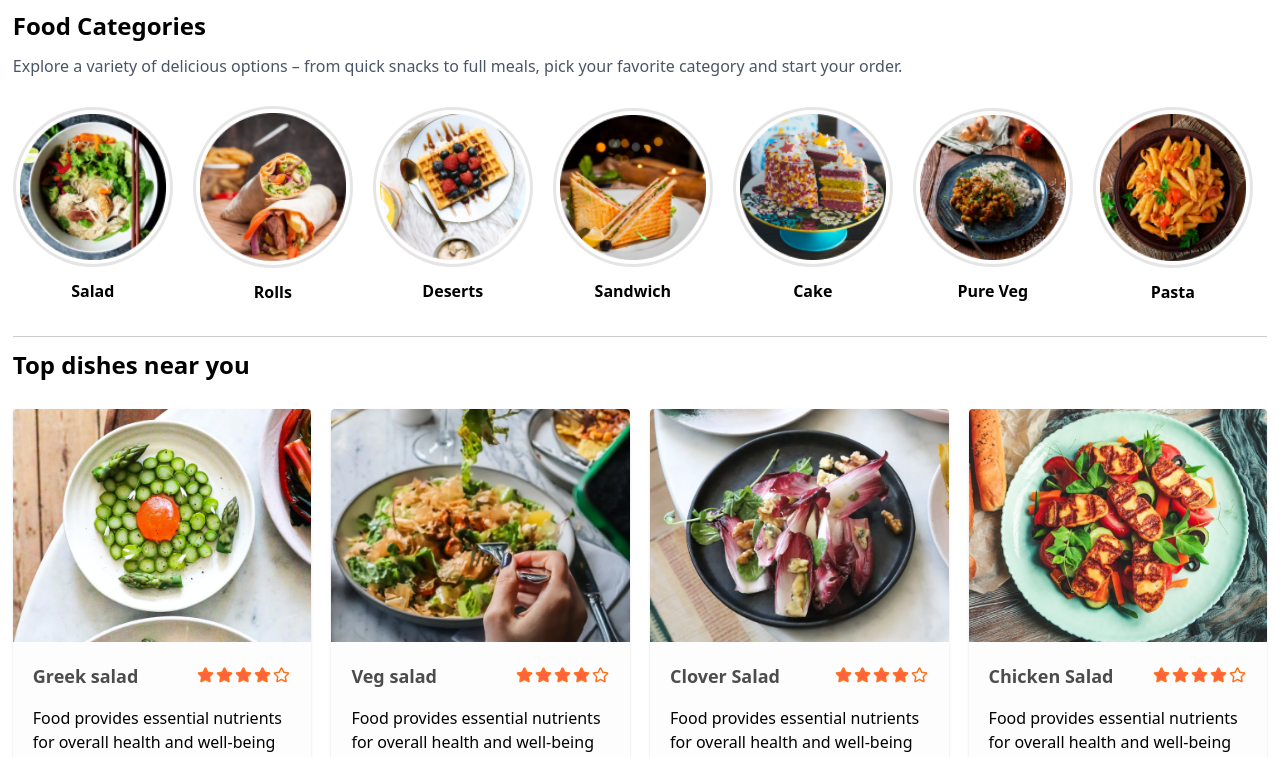
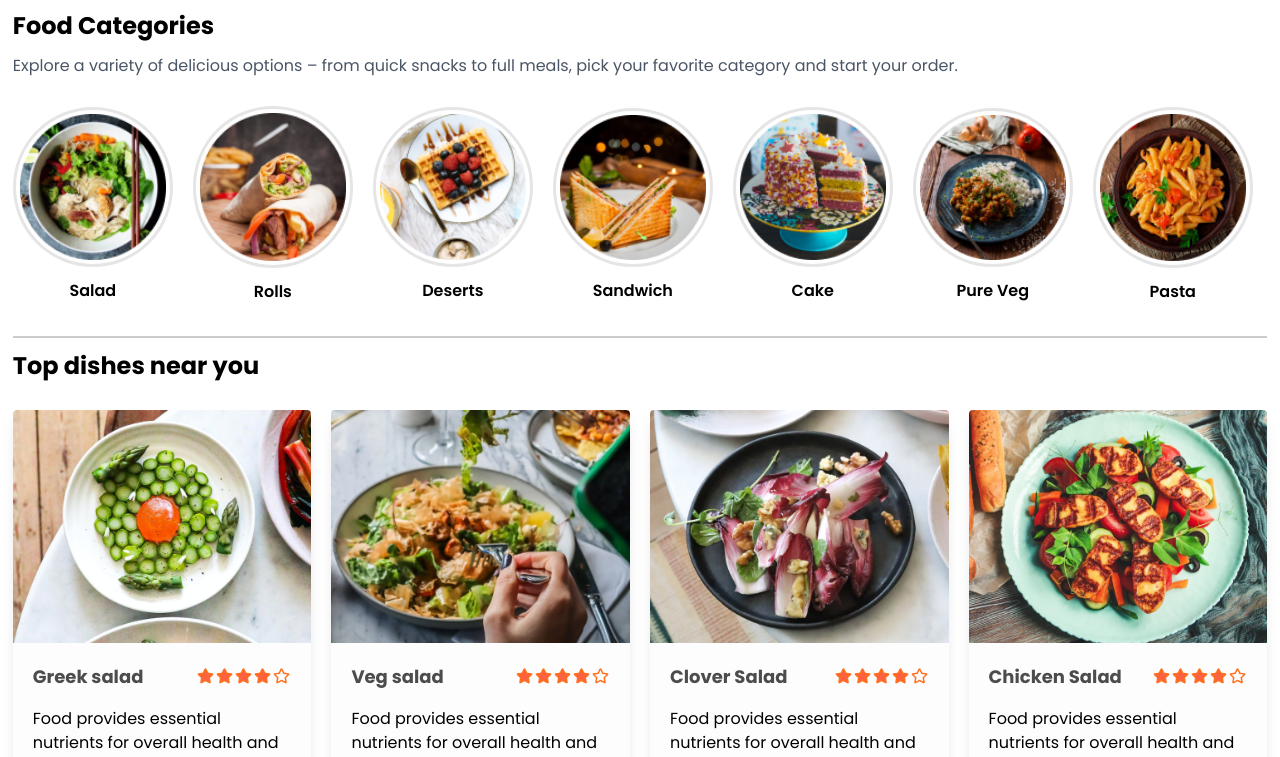
Before and after one commit to haseeb9678/Restaurant-React-App, a React (Vite) app: page / in a window 1280 px wide. Shown: the part 430-1187 px from the top of the page. Built offline with nearby package versions, Linux system fonts and the light colour scheme.

Commit message:
update font

```diff
--- a/index.html
+++ b/index.html
@@ -4,6 +4,8 @@
 <head>
   <meta charset="UTF-8" />
   <link rel="icon" type="image/svg+xml" href="/vite.svg" />
+  <link href="https://fonts.googleapis.com/css2?family=Poppins:wght@400;600;700&display=swap" rel="stylesheet">
+
   <meta name="viewport" content="width=device-width, initial-scale=1.0" />
   <title>Restaurant Website</title>
 </head>
--- a/src/components/Category.jsx
+++ b/src/components/Category.jsx
@@ -22,7 +22,7 @@ const Category = () => {
                 pick your favorite category and start your order.
             </p>
 
-            <section className='w-full overflow-x-scroll flex gap-5 mb-5'>
+            <section className='w-full overflow-x-scroll flex gap-5 mb-5 scrollbar-hide'>
                 {menu_list.map((menu, index) => (
                     <div
                         key={index}
@@ -46,7 +46,7 @@ const Category = () => {
                     </div>
                 ))}
             </section>
-            <hr className='text-black/20' />
+            <hr className='border-black/20 border-t-2' />
         </>
     )
 }
--- a/src/components/FoodItemCard.jsx
+++ b/src/components/FoodItemCard.jsx
@@ -4,7 +4,7 @@ import { assets } from '../assets/frontend_assets/assets'
 const FoodItemCard = ({ item }) => {
 
     return (
-        <div className='flex flex-col min-w-50 max-w-110 bg-gray-300/5 shadow-sm rounded-sm my-2 pb-3 md:max-w-100 lg:max-w-85'>
+        <div className='flex flex-col min-w-50 max-w-110 bg-gray-300/5 shadow-lg rounded-sm my-2 pb-3 md:max-w-100 lg:max-w-85'>
 
             <div className='h-[70%] overflow-hidden'>
                 <img className='h-full w-full object-cover rounded-t-sm' src={item.image} alt={item.name} />
--- a/src/index.css
+++ b/src/index.css
@@ -1,4 +1,8 @@
 @import "tailwindcss";
+
+body {
+    font-family: 'Poppins', sans-serif;
+}
 
 .swiper-pagination-bullet {
     background: white !important;
@@ -11,3 +15,8 @@
     /* active dot */
     opacity: 1;
 }
+
+/* Hide scrollbar for Chrome, Safari, Edge */
+.scrollbar-hide::-webkit-scrollbar {
+    display: none;
+}
```
